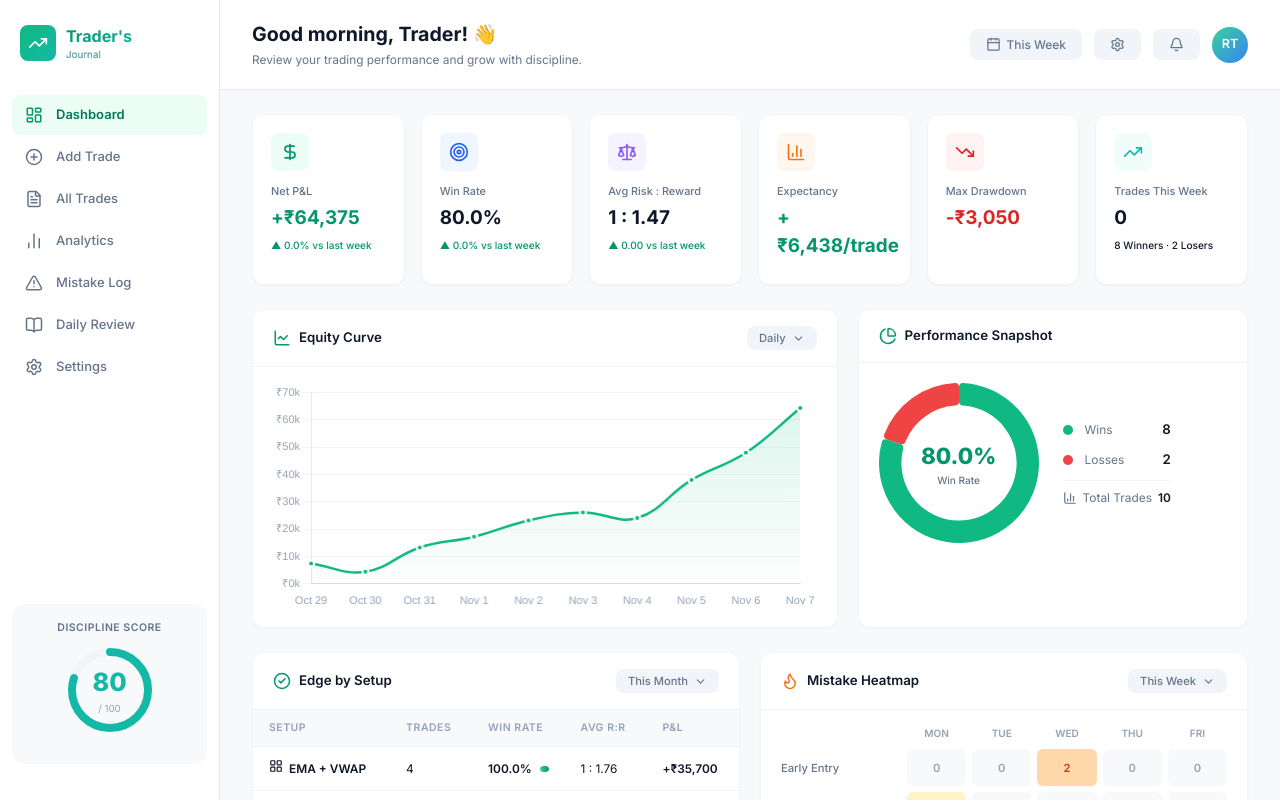
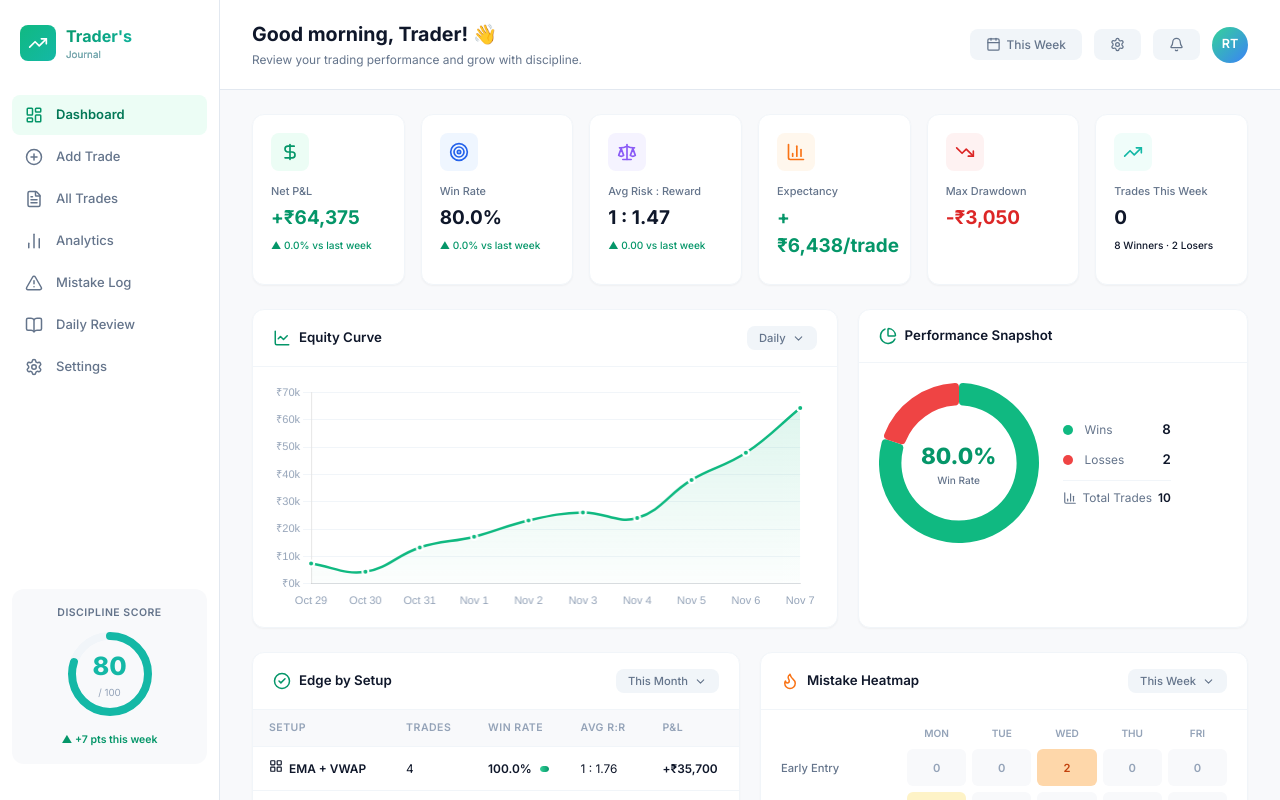
Before and after one commit to Zaydensth/traders-journal, a React (Vite) app: page / in a window 1280 px wide. Shown: the top 800 px of the page. Built offline with nearby package versions, Linux system fonts and the light colour scheme.

Commit message:
fix: add weekly pts indicator to sidebar discipline score per client ref

```diff
--- a/src/components/Sidebar.tsx
+++ b/src/components/Sidebar.tsx
@@ -79,6 +79,9 @@ export default function Sidebar() {
             <div className="total">/ 100</div>
           </div>
         </div>
+        <div className="discipline-weekly">
+          ▲ +7 pts this week
+        </div>
       </div>
     </aside>
   );
--- a/src/index.css
+++ b/src/index.css
@@ -1681,6 +1681,13 @@ input, select, textarea { font-family: inherit; outline: none; }
   text-align: center;
 }
 
+.discipline-weekly {
+  font-size: 0.75rem;
+  font-weight: 600;
+  color: var(--green-600);
+  margin-top: 8px;
+}
+
 /* =================== DONUT PREVIEW =================== */
 .preview-donut-row {
   display: flex;
```
